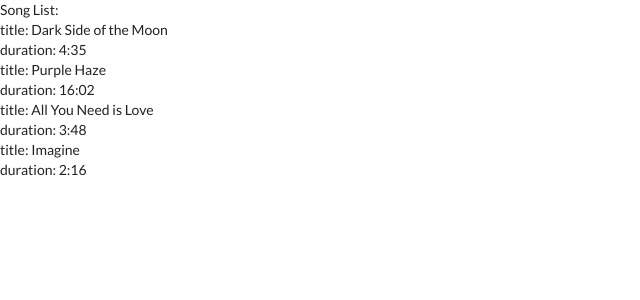
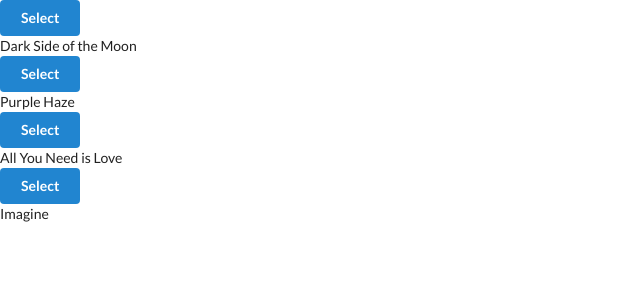
Before and after one commit to Palmipalooza/songs, a React (Create React App) app: page / in a window 1280 px wide. Shown: the top 300 px of the page, without its empty margins (0-640 px from the left). Built offline with nearby package versions, Linux system fonts and the light colour scheme.

Commit message:
added styling to renderList and cleaned up code

```diff
--- a/src/components/SongList.js
+++ b/src/components/SongList.js
@@ -2,21 +2,21 @@ import React, { Component } from 'react';
 import { connect } from 'react-redux';
 
 class SongList extends Component {
-  // method that gets our list of songs, maps over them, and returns them as jsx
   renderList() {
-    const list = this.props.songs.map(song => {
+    return this.props.songs.map(song => {
       return (
-        <div>
-          title: {song.title}
-          <div>duration: {song.duration}</div>
+        <div className="item" key={song.title}>
+          <div className="right floated content">
+            <button className="ui button primary">Select</button>
+          </div>
+          <div className="content">{song.title}</div>
         </div>
       );
     });
-    return list;
   }
 
   render() {
-    return <div>Song List: {this.renderList()}</div>;
+    return <div>{this.renderList()}</div>;
   }
 }
 
```
